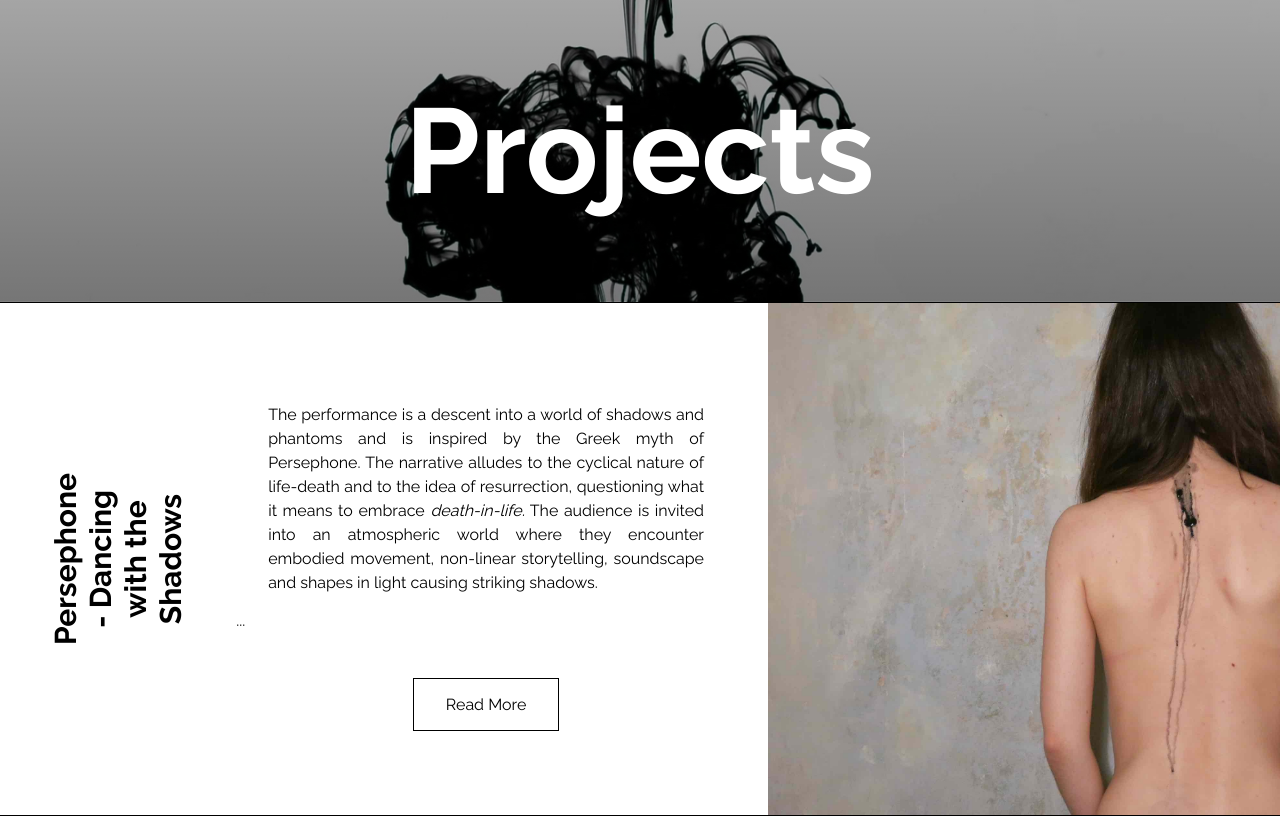
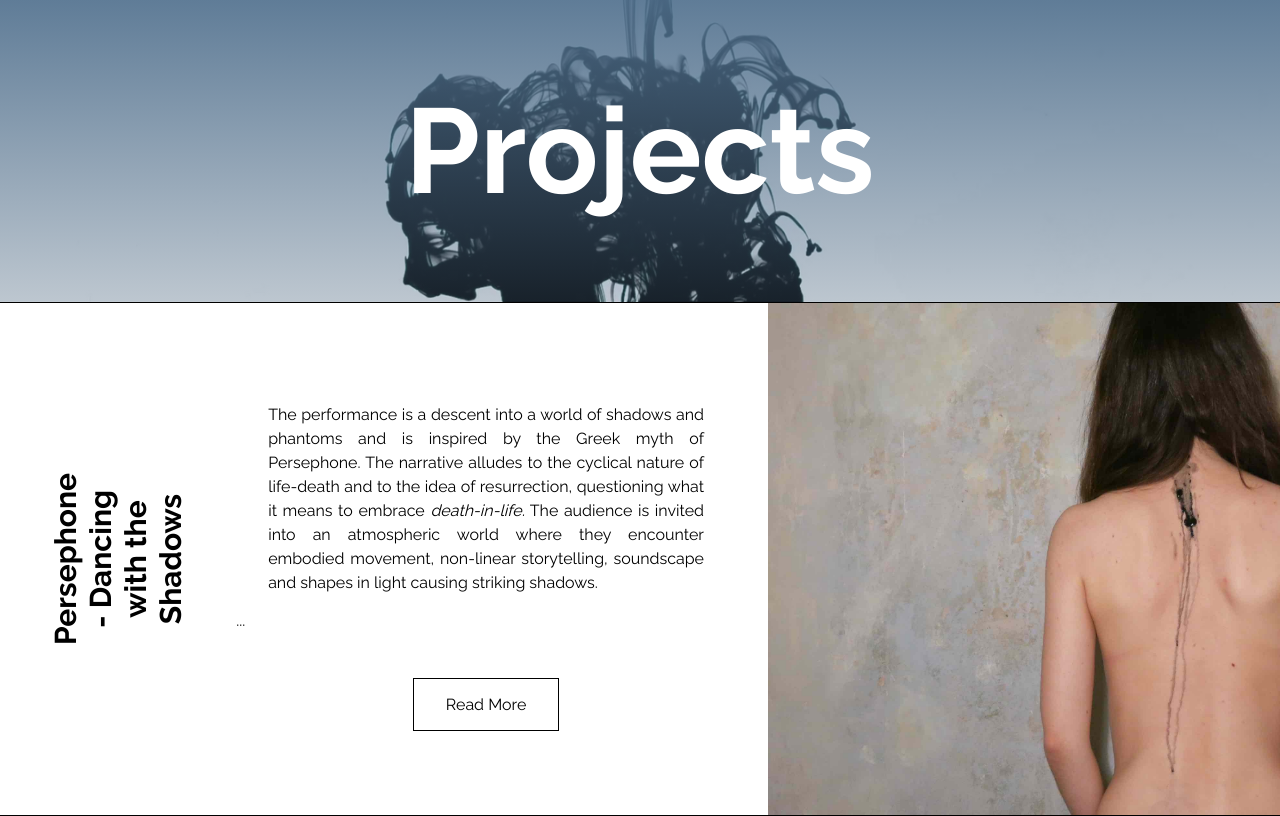
Before and after one commit to matteocarpi/julia, a Jekyll site: the page built from projects.md, in a window 1280 px wide. Shown: the part 96-912 px from the top of the page. Built offline with Jekyll 4.4.1, drawn with Linux system fonts in a browser that asks for light colours; grey boxes are pictures that could not be loaded.

Commit message:
restiled page title

```diff
--- a/_sass/universal.scss
+++ b/_sass/universal.scss
@@ -97,8 +97,8 @@ a.name:hover {
     color: white;
   }
   background: linear-gradient(
-      rgba(000, 000, 000, 0.3),
-      rgba(000, 000, 000, 0.5)
+      rgba(80, 112, 142, 0.9),
+      rgba(80, 112, 142, 0.3)
       ), url(/julia-preview/assets/img/videoblocks-black-ink-drop-in-water-filmed-in-slow-motion_s414zxc9g_thumbnail-full06.jpg);
   background-position: center;
   background-size: cover;
```
